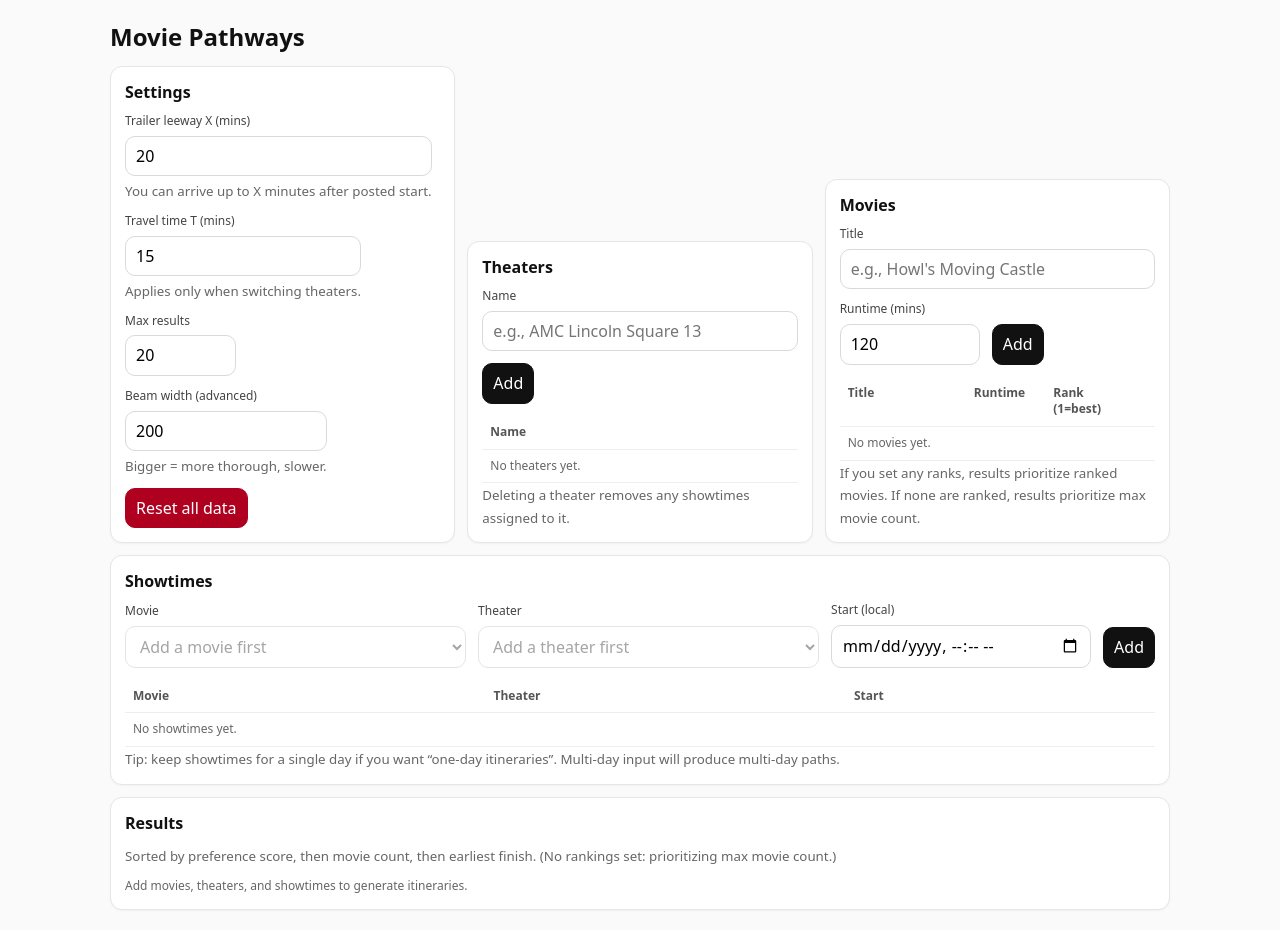
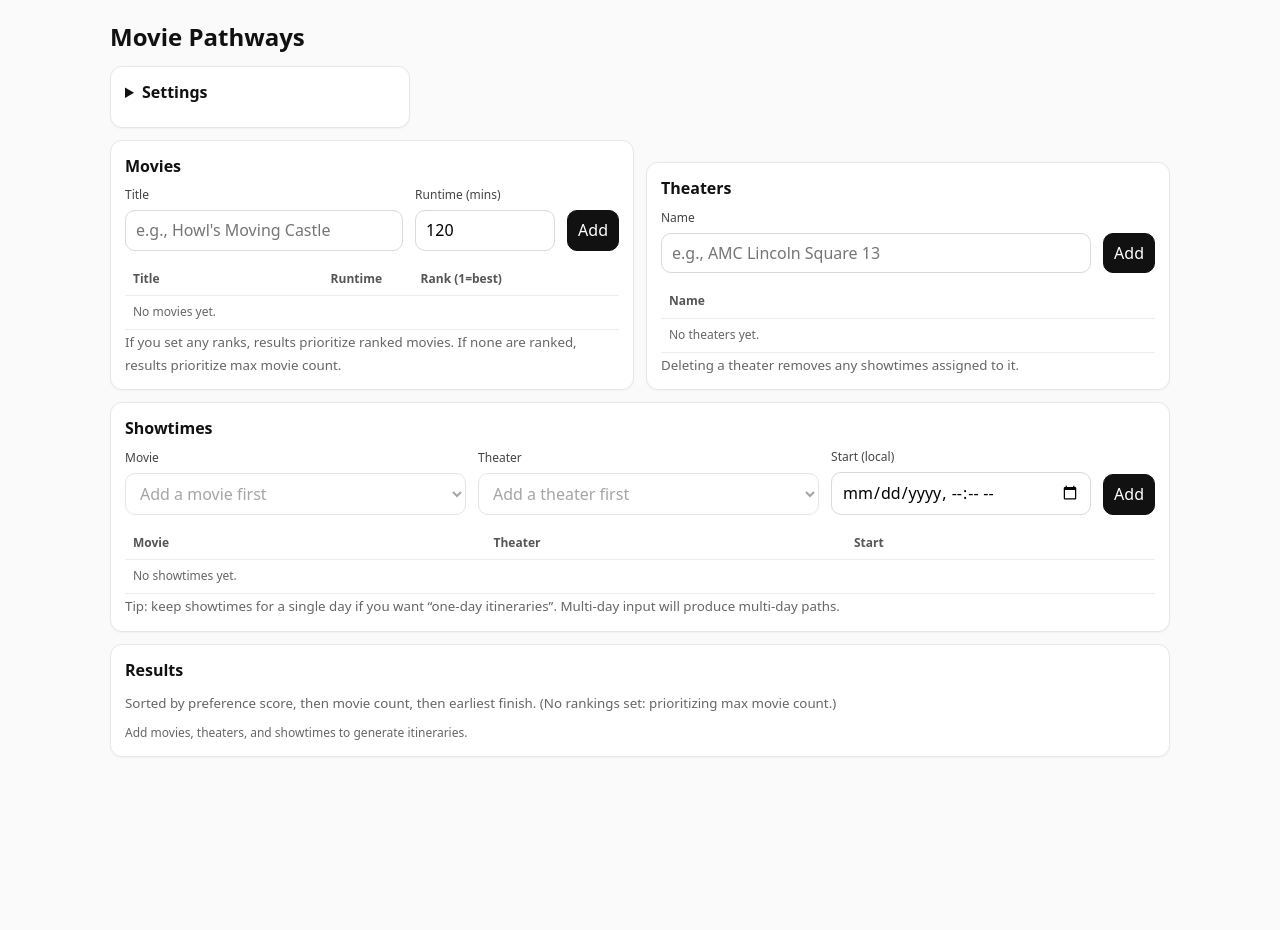
Before and after one commit to zbaskin/MoviePathways, a React (Vite) app: page / in a window 1280 px wide. After the commit the page ends 800 px from the top, so only its background shows below. Built offline with nearby package versions, Linux system fonts and the light colour scheme.

Commit message:
make Settings card less distracting

```diff
--- a/src/App.tsx
+++ b/src/App.tsx
@@ -105,9 +105,12 @@ export default function App() {
     <div className="container">
       <h1>Movie Pathways</h1>
 
+      {/* Collapsible Settings (full width) */}
       <div className="row">
-        <div className="card" style={{ flex: 1, minWidth: 320 }}>
-          <h2>Settings</h2>
+        <div className="card" style={{ flex: "0 1 300px", width: "20%" }}>
+          <details>
+            <summary>Settings</summary>
+
             <div className="row">
               <div className="col">
                 <label>Trailer leeway X (mins)</label>
@@ -116,7 +119,9 @@ export default function App() {
                   min={0}
                   max={60}
                   value={state.settings.trailerLeewayMins}
-                onChange={(e) => updateSettings({ trailerLeewayMins: clampInt(Number(e.target.value), 0, 120) })}
+                  onChange={(e) =>
+                    updateSettings({ trailerLeewayMins: clampInt(Number(e.target.value), 0, 120) })
+                  }
                 />
                 <small>You can arrive up to X minutes after posted start.</small>
               </div>
@@ -128,7 +133,9 @@ export default function App() {
                   min={0}
                   max={120}
                   value={state.settings.travelMins}
-                onChange={(e) => updateSettings({ travelMins: clampInt(Number(e.target.value), 0, 240) })}
+                  onChange={(e) =>
+                    updateSettings({ travelMins: clampInt(Number(e.target.value), 0, 240) })
+                  }
                 />
                 <small>Applies only when switching theaters.</small>
               </div>
@@ -140,7 +147,9 @@ export default function App() {
                   min={1}
                   max={200}
                   value={state.settings.maxResults}
-                onChange={(e) => updateSettings({ maxResults: clampInt(Number(e.target.value), 1, 200) })}
+                  onChange={(e) =>
+                    updateSettings({ maxResults: clampInt(Number(e.target.value), 1, 200) })
+                  }
                 />
               </div>
 
@@ -151,7 +160,9 @@ export default function App() {
                   min={50}
                   max={2000}
                   value={state.settings.beamWidth}
-                onChange={(e) => updateSettings({ beamWidth: clampInt(Number(e.target.value), 50, 5000) })}
+                  onChange={(e) =>
+                    updateSettings({ beamWidth: clampInt(Number(e.target.value), 50, 5000) })
+                  }
                 />
                 <small>Bigger = more thorough, slower.</small>
               </div>
@@ -160,7 +171,18 @@ export default function App() {
             <div style={{ marginTop: 12 }}>
               <button className="danger" onClick={resetAll}>Reset all data</button>
             </div>
+          </details>
         </div>
+      </div>
+
+      {/* Movies + Theaters (full row under Settings) */}
+      <div className="row" style={{ marginTop: 12 }}>
+        <MoviesCard
+          movies={state.movies}
+          onAdd={addMovie}
+          onUpdate={updateMovie}
+          onDelete={deleteMovie}
+        />
 
         <TheatersCard
           theaters={state.theaters}
@@ -168,15 +190,8 @@ export default function App() {
           onUpdate={updateTheater}
           onDelete={deleteTheater}
         />
+      </div>
 
-        <MoviesCard
-          movies={state.movies}
-          onAdd={addMovie}
-          onUpdate={updateMovie}
-          onDelete={deleteMovie}
-        />
-
-      </div>
 
       <div className="row" style={{ marginTop: 12 }}>
         <ShowtimesCard
--- a/src/index.css
+++ b/src/index.css
@@ -73,3 +73,14 @@ th { font-size: 12px; color: #555; }
   background: #fff;
 }
 .muted { color: #666; font-size: 12px; }
+
+details > summary {
+  cursor: pointer;
+  user-select: none;
+  font-weight: 650;
+  margin-bottom: 10px;
+}
+
+details[open] > summary {
+  margin-bottom: 12px;
+}
```
Lines whose indentation alone changed are shown as unchanged.
